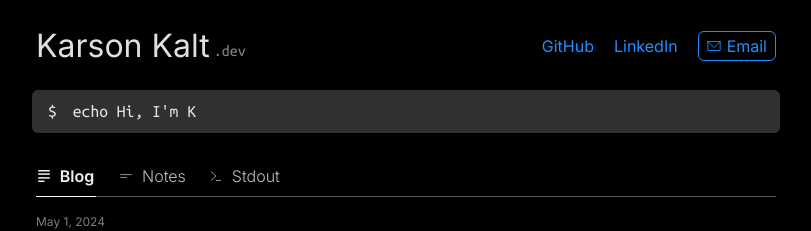
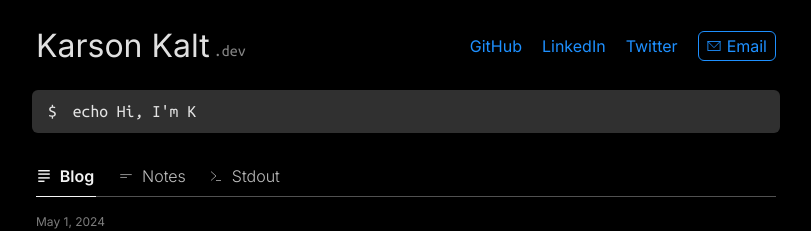
Before and after one commit to karsonkalt/karsonkalt.github.io, a Jekyll site: the page built from index.markdown, in a window 1280 px wide. Shown: the top 231 px of the page, without its empty margins (234-1045 px from the left). Built offline with Jekyll 4.4.1, drawn with Linux system fonts in a browser that asks for light colours.

Commit message:
add twitter

```diff
--- a/_layouts/home.html
+++ b/_layouts/home.html
@@ -15,6 +15,7 @@
     <a href="https://www.linkedin.com/in/kaltkarson/" target="_blank">
       LinkedIn
     </a>
+    <a href="https://twitter.com/karsonkalt" target="_blank"> Twitter </a>
     <a href="mailto:kars.kalt@gmail.com" class="email">
       <svg
         xmlns="http://www.w3.org/2000/svg"
```
